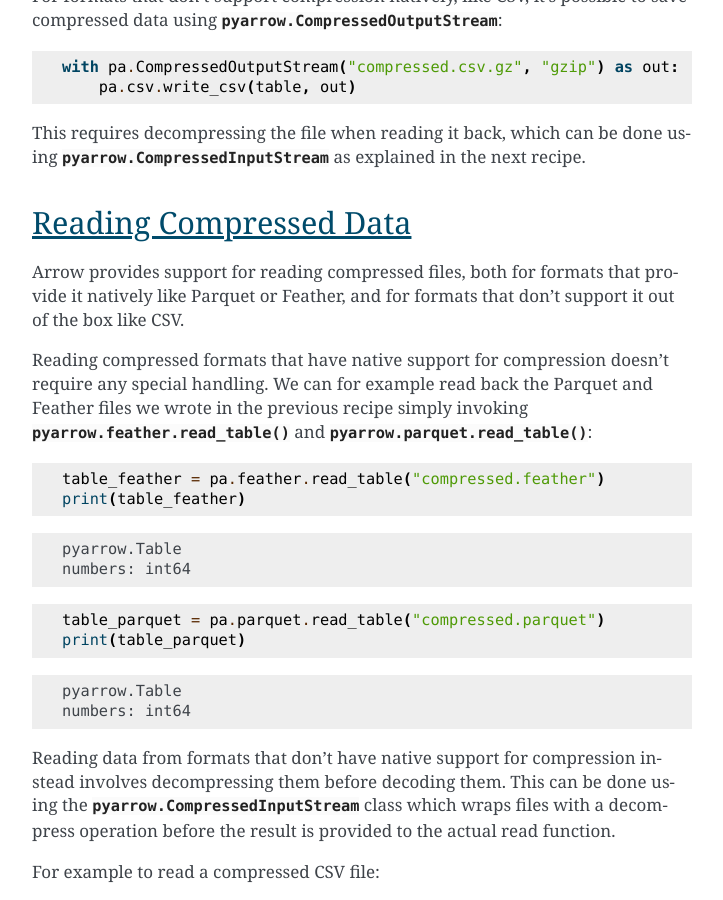
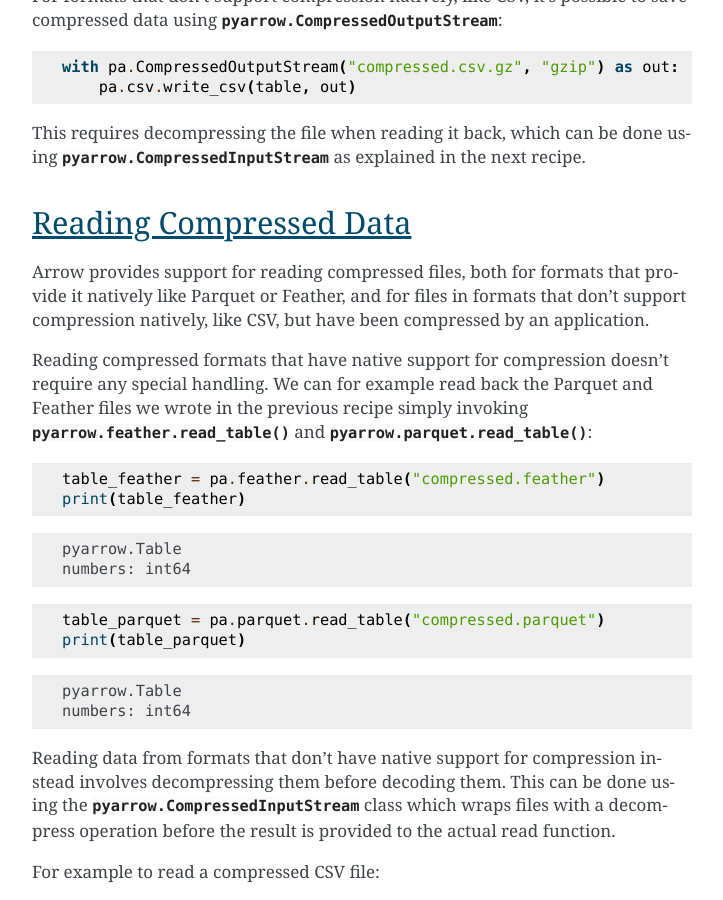
Before and after one commit to apache/arrow-cookbook, a Sphinx documentation site: the page built from python/source/io.rst, in a window 1280 px wide and 900 px high, scrolled down 11193 px. Shown: the whole window, without its empty margins (388-1111 px from the left). Built offline with Sphinx 7.4.7, drawn with Linux system fonts in a browser that asks for light colours.

Commit message:
Rewording

```diff
--- a/python/source/io.rst
+++ b/python/source/io.rst
@@ -632,7 +632,8 @@ Reading Compressed Data
 
 Arrow provides support for reading compressed files,
 both for formats that provide it natively like Parquet or Feather,
-and for formats that don't support it out of the box like CSV.
+and for files in formats that don't support compression natively,
+like CSV, but have been compressed by an application.
 
 Reading compressed formats that have native support for compression
 doesn't require any special handling. We can for example read back
```
